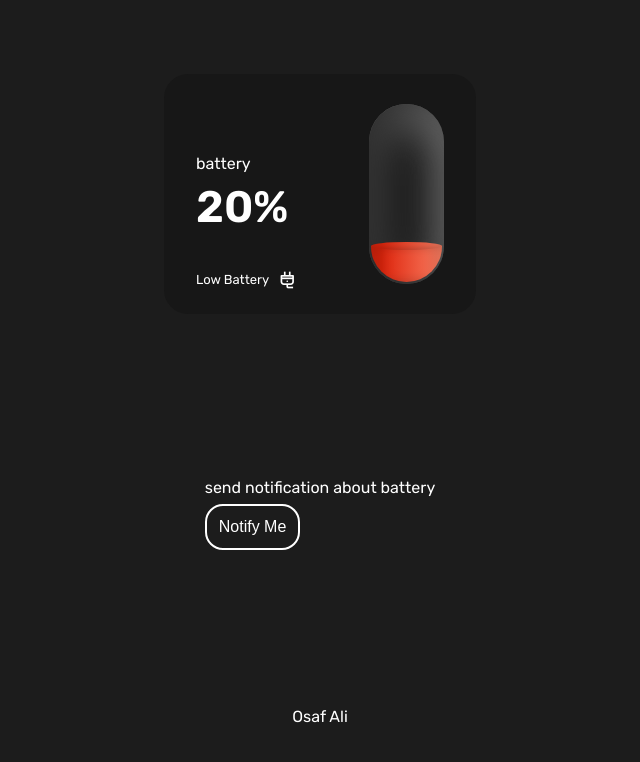
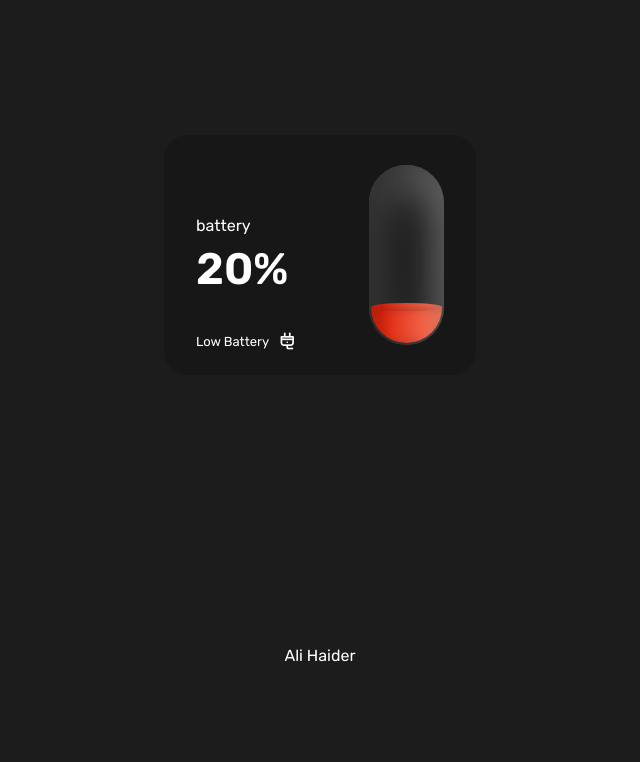
Before and after one commit to Ali7040/battery-indicator, a plain HTML site: page index.html in a window 1280 px wide. Shown: the whole page, without its empty margins (320-960 px from the left). Drawn offline with nearby package versions, Linux system fonts and the light colour scheme.

Commit message:
remove notify button

```diff
--- a/index.html
+++ b/index.html
@@ -34,14 +34,14 @@
             </div>
 
         </div>
-
+<!--
         <div class="notify">
             <p class="btn-detalis">
                 send notification about battery
             </p>
             <button class="notify-btn" id="btn">Notify Me</button>
-        </div>
-        <a href="#" target="_blank" class="logo">Osaf Ali</a>
+        </div> -->
+        <a href="#" target="_blank" class="logo">Ali Haider</a>
     </section>
 
 
```
